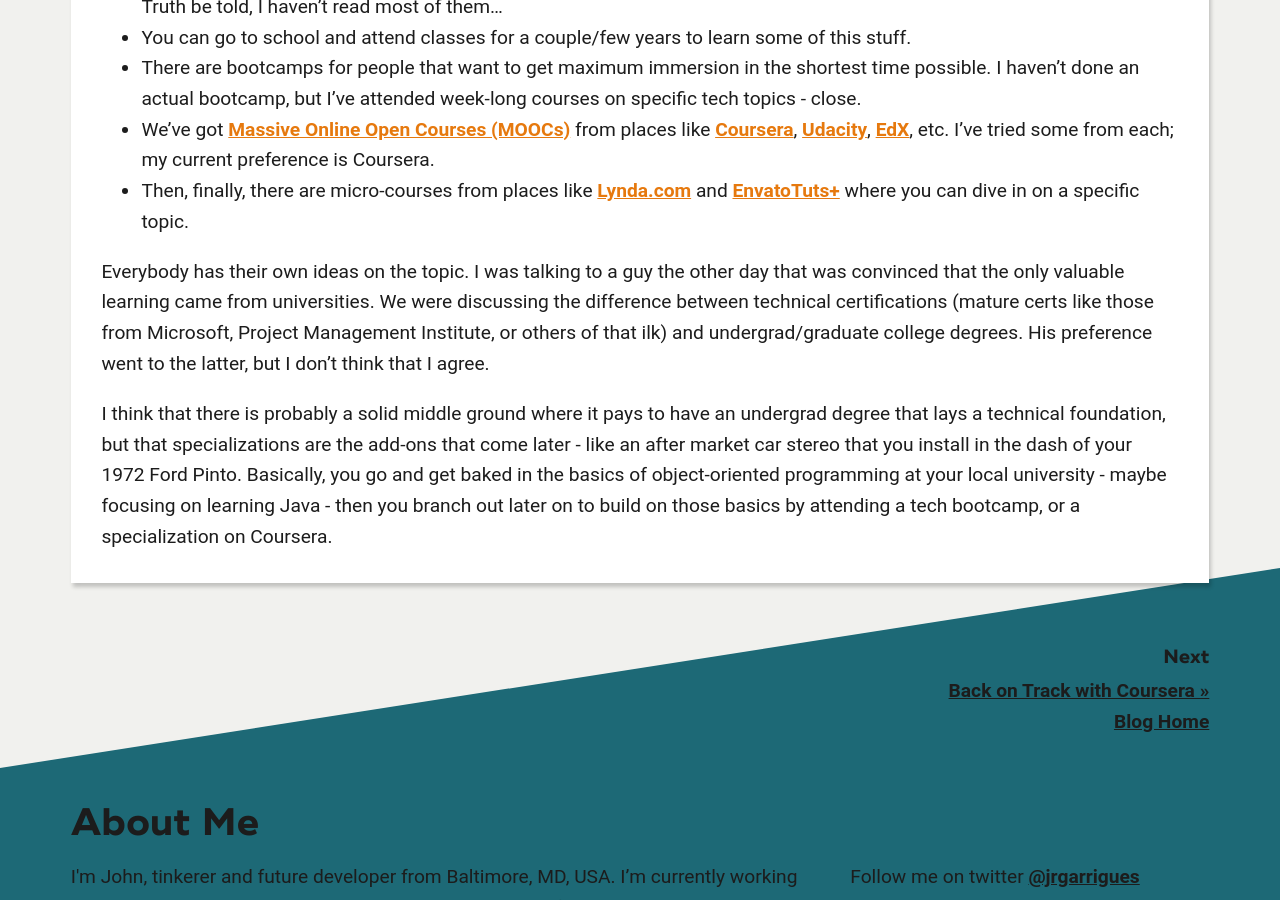
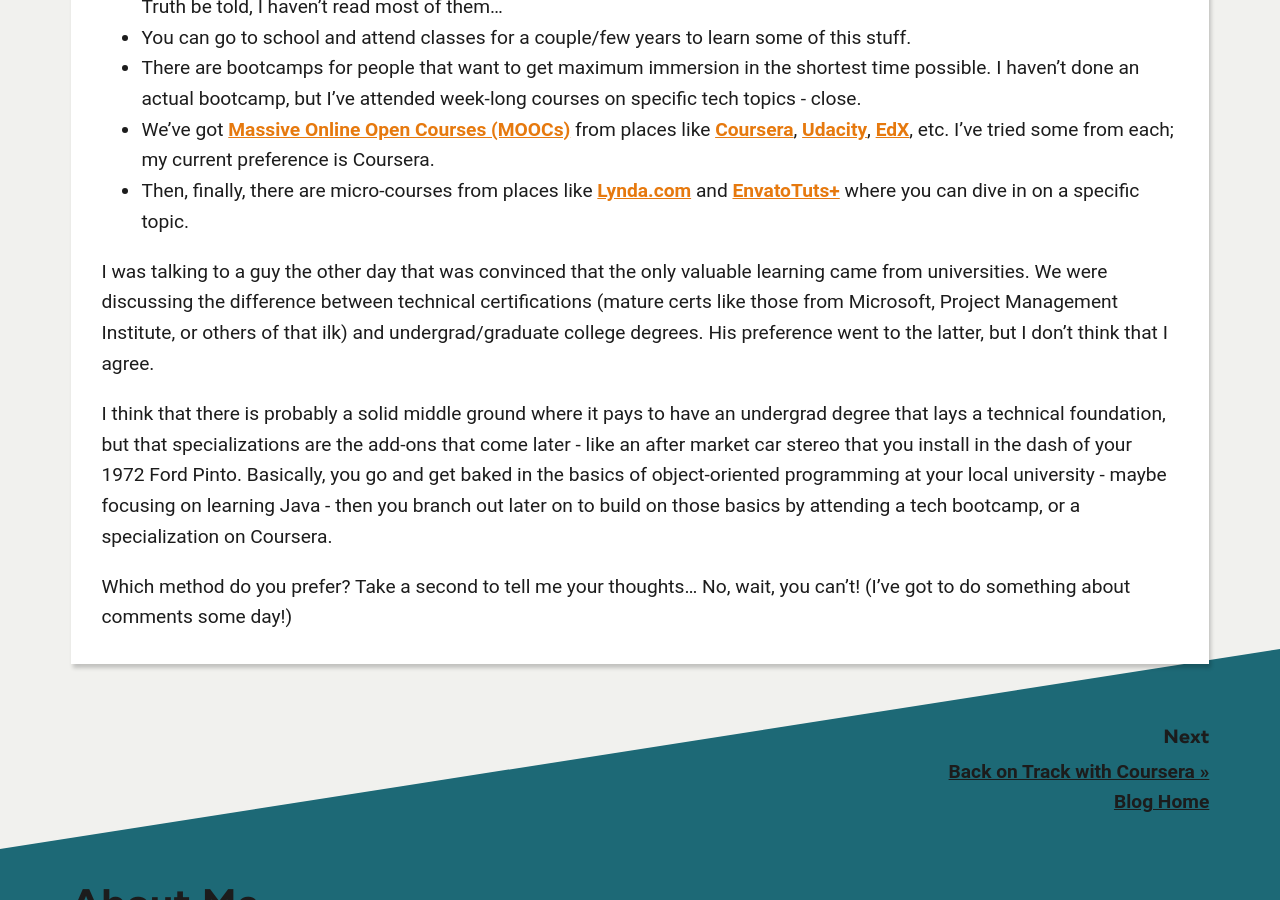
Before and after one commit to jgarr16/jrgarrigues.github.io, a Jekyll site: the page built from _posts/2017-08-13-learning-styles.md, in a window 1280 px wide and 900 px high, scrolled down 486 px. Built offline with Jekyll 4.4.1, drawn with Linux system fonts in a browser that asks for light colours; nearby versions of some CDN libraries; some web fonts are replaced.

```diff
--- a/_posts/2017-08-13-learning-styles.md
+++ b/_posts/2017-08-13-learning-styles.md
@@ -16,6 +16,8 @@
 - Then, finally, there are micro-courses from places like [Lynda.com](https://www.lynda.com/) and [EnvatoTuts+](https://tutsplus.com/) where you can dive in on a specific topic.
 
 
-Everybody has their own ideas on the topic. I was talking to  a guy the other day that was convinced that the only valuable learning came from universities. We were discussing the difference between technical certifications (mature certs like those from Microsoft, Project Management Institute, or others of that ilk) and undergrad/graduate college degrees. His preference went to the latter, but I don't think that I agree.
+I was talking to  a guy the other day that was convinced that the only valuable learning came from universities. We were discussing the difference between technical certifications (mature certs like those from Microsoft, Project Management Institute, or others of that ilk) and undergrad/graduate college degrees. His preference went to the latter, but I don't think that I agree.
 
 I think that there is probably a solid middle ground where it pays to have an undergrad degree that lays a technical foundation, but that specializations are the add-ons that come later - like an after market car stereo that you install in the dash of your 1972 Ford Pinto. Basically, you go and get baked in the basics of object-oriented programming at your local university - maybe focusing on learning Java - then you branch out later on to build on those basics by attending a tech bootcamp, or a specialization on Coursera.
+
+Which method do you prefer? Take a second to tell me your thoughts... No, wait, you can't! (I've got to do something about comments some day!)
```
